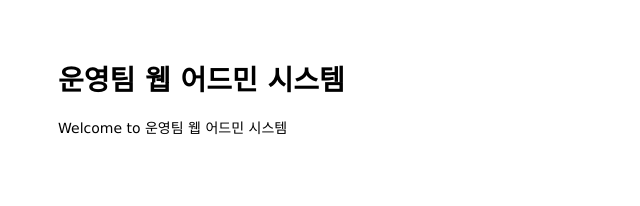
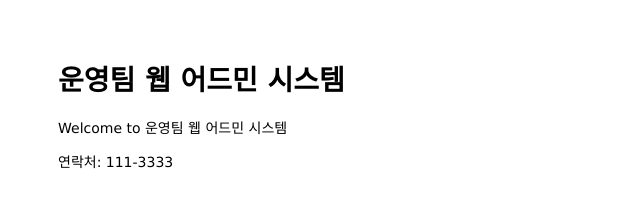
Before and after one commit to Cat-Nile/mastering-git-github, a plain HTML site: page public/index.html in a window 1280 px wide. Shown: the whole page, without its empty margins (0-640 px from the left). Drawn offline with Linux system fonts and the light colour scheme.

Commit message:
Add hotline to main page

```diff
--- a/public/index.html
+++ b/public/index.html
@@ -10,4 +10,8 @@
   <p>Welcome to 운영팀 웹 어드민 시스템</p>
 </body>
 
+<footer>
+  <p>연락처: 111-3333</p>
+</footer>
+
 </html>
```
